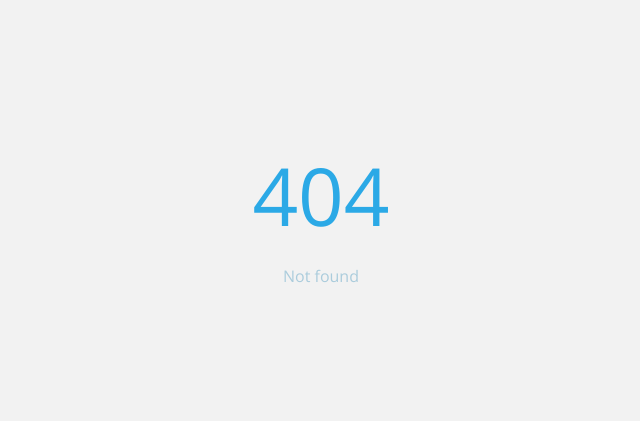
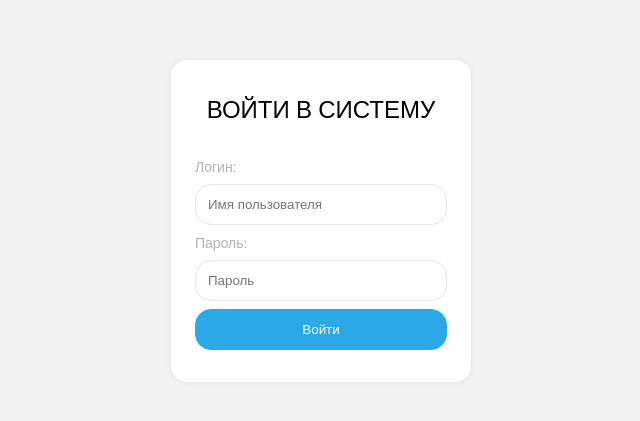
Before and after one commit to kyborq/medical-crm, a React app: page / in a window 1280 px wide. Before the commit this address had no page. Shown: the part 179-600 px from the top of the page, without its empty margins (319-959 px from the left). Built offline with nearby package versions, Linux system fonts and the light colour scheme.

Commit message:
Update App.js

```diff
--- a/src/App.js
+++ b/src/App.js
@@ -14,7 +14,7 @@ export default function App() {
   return (
     <BrowserRouter>
       <Switch>
-        <Route path="/auth">
+        <Route path="/">
           <AuthPage />
         </Route>
 
```
